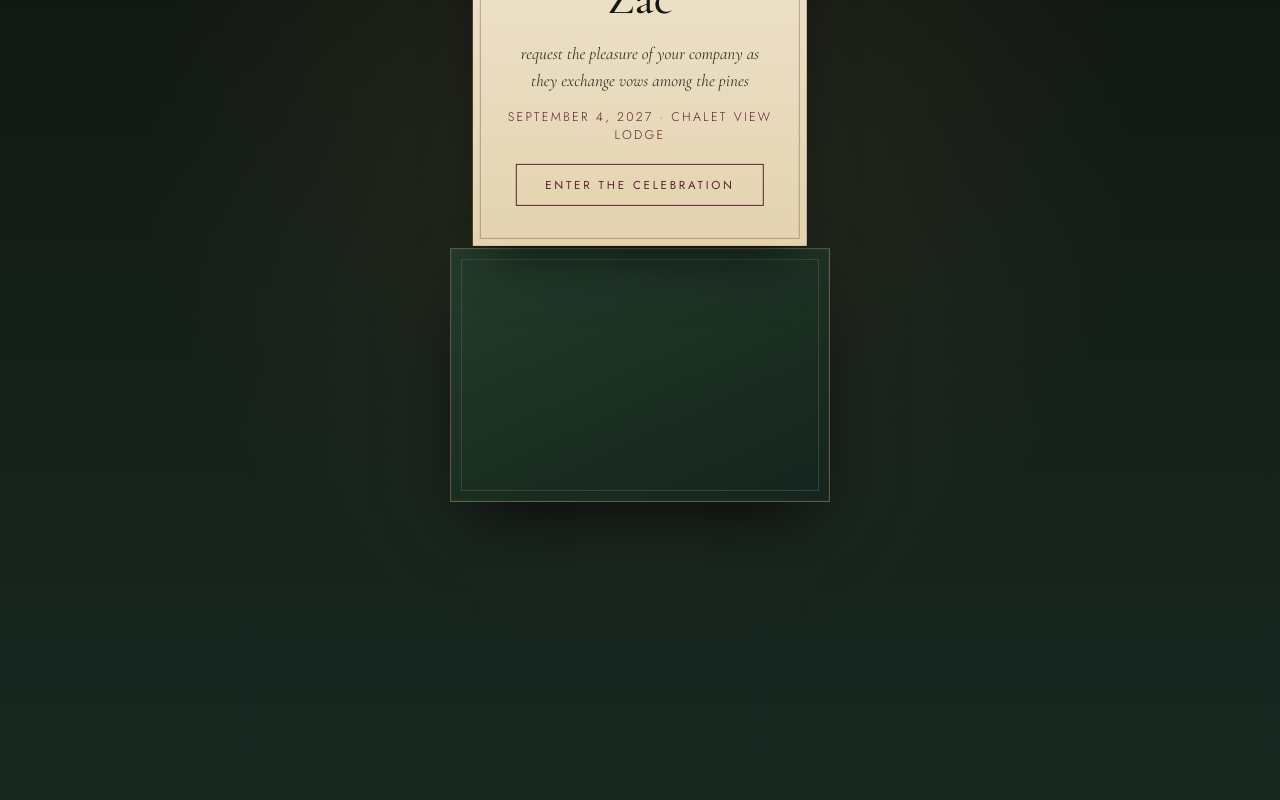
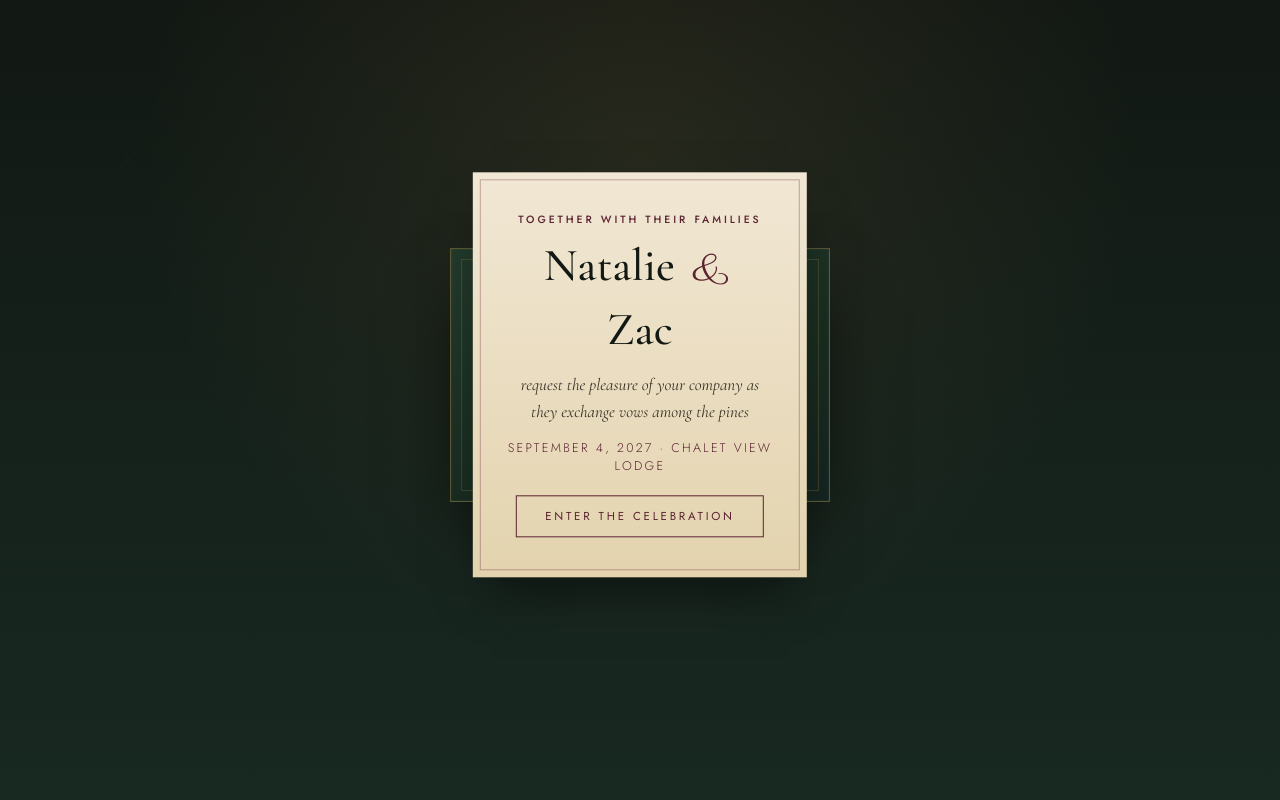
Before and after one commit to drmillertime/wedding, a plain HTML site: page index.html in a window 1280 px wide. Both pictures are taken after a click on the button "Open your invitation". Shown: the top 800 px of the page. Drawn offline with nearby package versions, Linux system fonts and the light colour scheme.

Commit message:
Add files via upload

```diff
--- a/index.html
+++ b/index.html
@@ -179,12 +179,15 @@ h1,h2,h3,h4,p{ margin:0; }
 .letter{
   position:absolute;
   left:50%;
-  bottom:8%;
+  top:50%;
   width:88%;
-  transform:translate(-50%,10%) scale(.94);
+  max-width:340px;
+  max-height:min(78vh,520px);
+  overflow-y:auto;
+  transform:translate(-50%,80%) scale(.94);
   background:linear-gradient(180deg,var(--parchment),var(--parchment-dim));
   color:var(--ink);
-  padding:clamp(22px,4vw,40px) clamp(18px,4vw,34px);
+  padding:clamp(20px,4vw,40px) clamp(18px,4vw,34px);
   text-align:center;
   box-shadow:0 25px 50px -18px rgba(0,0,0,.6);
   opacity:0;
@@ -198,7 +201,7 @@ h1,h2,h3,h4,p{ margin:0; }
   pointer-events:none;
 }
 .envelope.open .letter{
-  transform:translate(-50%,-58%) scale(1);
+  transform:translate(-50%,-50%) scale(1);
   opacity:1;
   z-index:3;
 }
```
